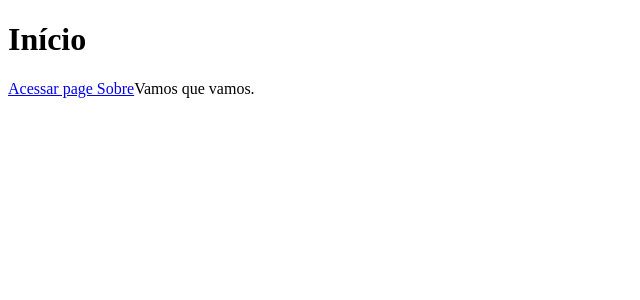
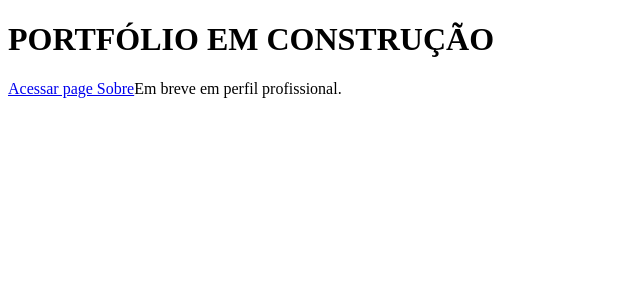
Before and after one commit to oseiasnascimento/portfolio, a Next.js app: page / in a window 1280 px wide. Shown: the top 300 px of the page, without its empty margins (0-640 px from the left). Built offline with nearby package versions, Linux system fonts and the light colour scheme.

Commit message:
atualizando main

```diff
--- a/pages/index.js
+++ b/pages/index.js
@@ -3,12 +3,12 @@ import Link from 'next/link';
 function Home()  {
     return (<div>
 
-        <h1>Início</h1>
+        <h1>PORTFÓLIO EM CONSTRUÇÃO</h1>
         <Link href="/sobre">
             <a>Acessar page Sobre</a>
         </Link>
 
-        Vamos que vamos.
+        Em breve em perfil profissional.
 
         </div>)
  }
```
